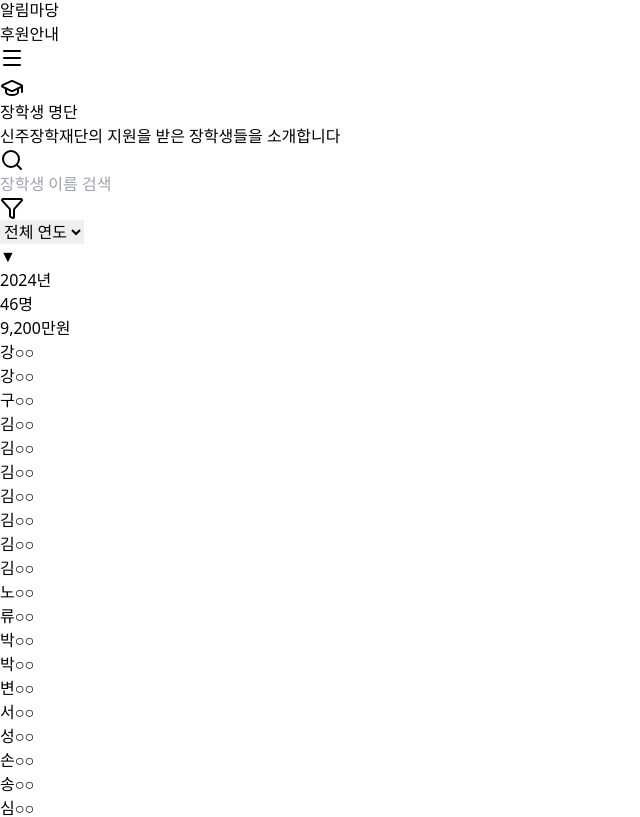
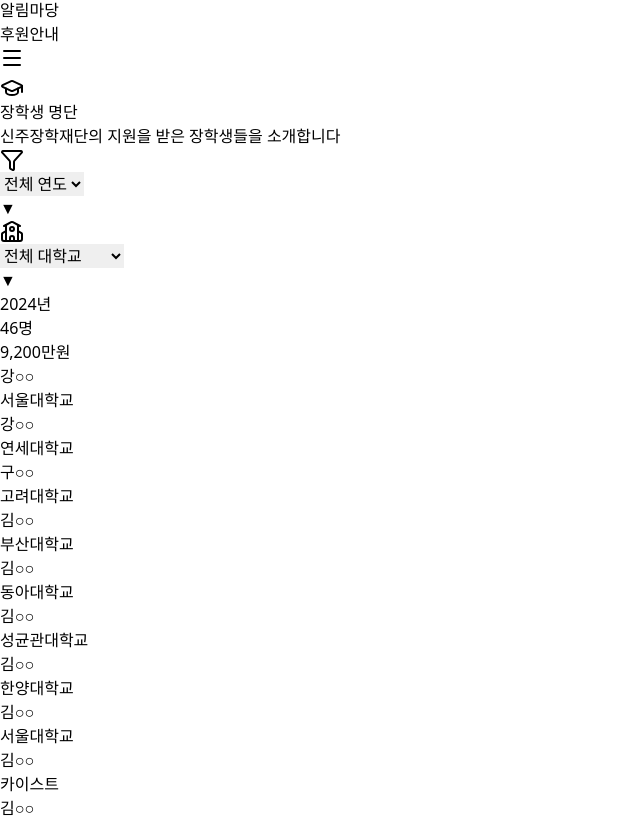
Before and after one commit to minjae-488/-, a Next.js app: page /-/scholarship/list in a window 1280 px wide. Shown: the part 170-987 px from the top of the page, without its empty margins (0-640 px from the left). Built offline with nearby package versions, Linux system fonts and the light colour scheme.

Commit message:
장학생 명단: 학교 필터 추가 및 검색 기능 정리

```diff
--- a/app/scholarship/list/page.tsx
+++ b/app/scholarship/list/page.tsx
@@ -1,25 +1,43 @@
 'use client';
 
 import { useState } from 'react';
-import { Search, GraduationCap, Filter } from 'lucide-react';
+import { GraduationCap, Filter, School } from 'lucide-react';
 
 export default function ScholarListPage() {
-    const [searchTerm, setSearchTerm] = useState('');
+
     const [selectedYear, setSelectedYear] = useState('all');
+    const [selectedUniversity, setSelectedUniversity] = useState('all');
 
-    // 실제 데이터 기반 (2022-2024 총 119명)
+    // 실제 데이터 기반 (2022-2024 총 119명) - 대학교 정보 추가됨
     const scholarsByYear = [
         {
             year: 2024,
             total: 46,
             amount: 92000000,
             scholars: [
-                '강○○', '강○○', '구○○', '김○○', '김○○', '김○○', '김○○', '김○○',
-                '김○○', '김○○', '노○○', '류○○', '박○○', '박○○', '변○○', '서○○',
-                '성○○', '손○○', '송○○', '심○○', '안○○', '여○○', '염○○', '오○○',
-                '우○○', '유○○', '윤○○', '이○○', '이○○', '이○○', '이○○', '이○○',
-                '임○○', '임○○', '장○○', '장○○', '전○○', '정○○', '정○○', '조○○',
-                '주○○', '최○○', '최○○', '하○○', '허○○', '황○○'
+                { name: '강○○', university: '서울대학교' }, { name: '강○○', university: '연세대학교' },
+                { name: '구○○', university: '고려대학교' }, { name: '김○○', university: '부산대학교' },
+                { name: '김○○', university: '동아대학교' }, { name: '김○○', university: '성균관대학교' },
+                { name: '김○○', university: '한양대학교' }, { name: '김○○', university: '서울대학교' },
+                { name: '김○○', university: '카이스트' }, { name: '김○○', university: '연세대학교' },
+                { name: '노○○', university: '고려대학교' }, { name: '류○○', university: '부산대학교' },
+                { name: '박○○', university: '서강대학교' }, { name: '박○○', university: '중앙대학교' },
+                { name: '변○○', university: '경희대학교' }, { name: '서○○', university: '이화여자대학교' },
+                { name: '성○○', university: '서울대학교' }, { name: '손○○', university: '연세대학교' },
+                { name: '송○○', university: '고려대학교' }, { name: '심○○', university: '성균관대학교' },
+                { name: '안○○', university: '포항공과대학교' }, { name: '여○○', university: '카이스트' },
+                { name: '염○○', university: '한양대학교' }, { name: '오○○', university: '서강대학교' },
+                { name: '우○○', university: '부산대학교' }, { name: '유○○', university: '동아대학교' },
+                { name: '윤○○', university: '경북대학교' }, { name: '이○○', university: '서울대학교' },
+                { name: '이○○', university: '연세대학교' }, { name: '이○○', university: '고려대학교' },
+                { name: '이○○', university: '성균관대학교' }, { name: '이○○', university: '한양대학교' },
+                { name: '임○○', university: '중앙대학교' }, { name: '임○○', university: '경희대학교' },
+                { name: '장○○', university: '이화여자대학교' }, { name: '장○○', university: '부산대학교' },
+                { name: '전○○', university: '경북대학교' }, { name: '정○○', university: '서울대학교' },
+                { name: '정○○', university: '카이스트' }, { name: '조○○', university: '포항공과대학교' },
+                { name: '주○○', university: '연세대학교' }, { name: '최○○', university: '고려대학교' },
+                { name: '최○○', university: '서강대학교' }, { name: '하○○', university: '성균관대학교' },
+                { name: '허○○', university: '한양대학교' }, { name: '황○○', university: '중앙대학교' }
             ]
         },
         {
@@ -27,11 +45,24 @@
             total: 35,
             amount: 70000000,
             scholars: [
-                '강○○', '곽○○', '권○○', '김○○', '김○○', '김○○', '김○○', '김○○',
-                '김○○', '남○○', '문○○', '박○○', '박○○', '박○○', '배○○', '서○○',
-                '심○○', '안○○', '오○○', '유○○', '윤○○', '이○○', '이○○', '이○○',
-                '임○○', '장○○', '전○○', '정○○', '정○○', '조○○', '주○○', '최○○',
-                '하○○', '허○○', '홍○○'
+                { name: '강○○', university: '서울대학교' }, { name: '곽○○', university: '연세대학교' },
+                { name: '권○○', university: '고려대학교' }, { name: '김○○', university: '부산대학교' },
+                { name: '김○○', university: '경북대학교' }, { name: '김○○', university: '성균관대학교' },
+                { name: '김○○', university: '한양대학교' }, { name: '김○○', university: '카이스트' },
+                { name: '김○○', university: '포항공과대학교' }, { name: '남○○', university: '서강대학교' },
+                { name: '문○○', university: '중앙대학교' }, { name: '박○○', university: '경희대학교' },
+                { name: '박○○', university: '이화여자대학교' }, { name: '박○○', university: '서울대학교' },
+                { name: '배○○', university: '연세대학교' }, { name: '서○○', university: '고려대학교' },
+                { name: '심○○', university: '부산대학교' }, { name: '안○○', university: '동아대학교' },
+                { name: '오○○', university: '성균관대학교' }, { name: '유○○', university: '한양대학교' },
+                { name: '윤○○', university: '서강대학교' }, { name: '이○○', university: '중앙대학교' },
+                { name: '이○○', university: '경희대학교' }, { name: '이○○', university: '서울대학교' },
+                { name: '임○○', university: '연세대학교' }, { name: '장○○', university: '고려대학교' },
+                { name: '전○○', university: '카이스트' }, { name: '정○○', university: '포항공과대학교' },
+                { name: '정○○', university: '부산대학교' }, { name: '조○○', university: '경북대학교' },
+                { name: '주○○', university: '성균관대학교' }, { name: '최○○', university: '한양대학교' },
+                { name: '하○○', university: '서강대학교' }, { name: '허○○', university: '중앙대학교' },
+                { name: '홍○○', university: '서울대학교' }
             ]
         },
         {
@@ -39,17 +70,34 @@
             total: 38,
             amount: 76000000,
             scholars: [
-                '강○○', '고○○', '곽○○', '권○○', '김○○', '김○○', '김○○', '김○○',
-                '김○○', '남○○', '류○○', '문○○', '박○○', '박○○', '박○○', '변○○',
-                '서○○', '성○○', '손○○', '송○○', '신○○', '안○○', '오○○', '우○○',
-                '유○○', '윤○○', '이○○', '이○○', '이○○', '임○○', '장○○', '전○○',
-                '정○○', '조○○', '주○○', '최○○', '하○○', '허○○'
+                { name: '강○○', university: '서울대학교' }, { name: '고○○', university: '연세대학교' },
+                { name: '곽○○', university: '고려대학교' }, { name: '권○○', university: '부산대학교' },
+                { name: '김○○', university: '경북대학교' }, { name: '김○○', university: '성균관대학교' },
+                { name: '김○○', university: '한양대학교' }, { name: '김○○', university: '서강대학교' },
+                { name: '김○○', university: '중앙대학교' }, { name: '남○○', university: '경희대학교' },
+                { name: '류○○', university: '이화여자대학교' }, { name: '문○○', university: '서울대학교' },
+                { name: '박○○', university: '카이스트' }, { name: '박○○', university: '포항공과대학교' },
+                { name: '박○○', university: '연세대학교' }, { name: '변○○', university: '고려대학교' },
+                { name: '서○○', university: '부산대학교' }, { name: '성○○', university: '동아대학교' },
+                { name: '손○○', university: '성균관대학교' }, { name: '송○○', university: '한양대학교' },
+                { name: '신○○', university: '서강대학교' }, { name: '안○○', university: '중앙대학교' },
+                { name: '오○○', university: '경희대학교' }, { name: '우○○', university: '서울대학교' },
+                { name: '유○○', university: '연세대학교' }, { name: '윤○○', university: '고려대학교' },
+                { name: '이○○', university: '카이스트' }, { name: '이○○', university: '포항공과대학교' },
+                { name: '이○○', university: '부산대학교' }, { name: '임○○', university: '경북대학교' },
+                { name: '장○○', university: '성균관대학교' }, { name: '전○○', university: '한양대학교' },
+                { name: '정○○', university: '서강대학교' }, { name: '조○○', university: '중앙대학교' },
+                { name: '주○○', university: '이화여자대학교' }, { name: '최○○', university: '서울대학교' },
+                { name: '하○○', university: '연세대학교' }, { name: '허○○', university: '고려대학교' }
             ]
         }
     ];
 
-    // 존재하는 모든 연도 추출
+    // 존재하는 모든 연도 및 대학교 추출
     const availableYears = scholarsByYear.map(d => d.year);
+    const availableUniversities = Array.from(new Set(
+        scholarsByYear.flatMap(y => y.scholars.map(s => s.university))
+    )).sort();
 
     return (
         <main className="min-h-screen bg-gradient-to-b from-blue-50 to-white">
@@ -69,18 +117,8 @@
             <div className="container mx-auto px-4 py-16 max-w-6xl">
                 {/* 검색 및 필터 */}
                 <div className="bg-white rounded-xl shadow-lg p-6 mb-12">
-                    <div className="flex flex-col md:flex-row gap-4 max-w-4xl mx-auto">
-                        {/* 검색창 */}
-                        <div className="relative flex-grow">
-                            <Search className="absolute left-4 top-1/2 transform -translate-y-1/2 text-gray-400 w-5 h-5" />
-                            <input
-                                type="text"
-                                placeholder="장학생 이름 검색"
-                                value={searchTerm}
-                                onChange={(e) => setSearchTerm(e.target.value)}
-                                className="w-full pl-11 pr-4 py-3 border border-gray-200 rounded-lg focus:border-blue-500 focus:ring-2 focus:ring-blue-100 transition-all outline-none"
-                            />
-                        </div>
+                    <div className="flex flex-col md:flex-row gap-4 max-w-5xl mx-auto">
+
 
                         {/* 연도 필터 */}
                         <div className="relative min-w-[140px]">
@@ -99,6 +137,24 @@
                                 ▼
                             </div>
                         </div>
+
+                        {/* 대학교 필터 */}
+                        <div className="relative min-w-[160px]">
+                            <School className="absolute left-4 top-1/2 transform -translate-y-1/2 text-gray-400 w-5 h-5" />
+                            <select
+                                value={selectedUniversity}
+                                onChange={(e) => setSelectedUniversity(e.target.value)}
+                                className="w-full pl-11 pr-8 py-3 border border-gray-200 rounded-lg focus:border-blue-500 focus:ring-2 focus:ring-blue-100 transition-all outline-none appearance-none bg-white cursor-pointer"
+                            >
+                                <option value="all">전체 대학교</option>
+                                {availableUniversities.map(uni => (
+                                    <option key={uni} value={uni}>{uni}</option>
+                                ))}
+                            </select>
+                            <div className="absolute right-3 top-1/2 transform -translate-y-1/2 pointer-events-none text-gray-500 text-xs">
+                                ▼
+                            </div>
+                        </div>
                     </div>
                 </div>
 
@@ -106,14 +162,14 @@
                 {scholarsByYear
                     .filter(item => selectedYear === 'all' || item.year.toString() === selectedYear)
                     .map((yearData) => {
-                        // 검색어 필터링
-                        const filteredScholars = yearData.scholars.filter(name =>
-                            name.includes(searchTerm)
-                        );
+                        // 대학교 필터링
+                        const filteredScholars = yearData.scholars.filter(scholar => {
+                            return selectedUniversity === 'all' || scholar.university === selectedUniversity;
+                        });
 
-                        // 검색어가 있는데 결과가 없으면 보여주지 않음 (단, 해당 연도가 선택된 상태라면 "검색 결과 없음"을 보여주는게 나을 수도 있지만,
-                        // 기존 로직처럼 여기서는 null을 리턴하고 아래에서 전체적으로 결과 없음을 체크하는게 깔끔함)
-                        if (filteredScholars.length === 0 && searchTerm !== '') return null;
+                        // 결과가 없으면 숨김. 단, 검색/필터가 걸려있을 때만 숨기고 아닐 땐 보여줌(사실 이 로직은 위에서 map을 돌리기 때문에
+                        // 연도 루프 안에서 개별 연도의 결과가 없을 때 null 처리하는 것이 맞음)
+                        if (filteredScholars.length === 0 && selectedUniversity !== 'all') return null;
 
                         return (
                             <div key={yearData.year} className="bg-white rounded-xl shadow-lg overflow-hidden mb-8">
@@ -123,9 +179,9 @@
                                         <h2 className="text-3xl font-bold">{yearData.year}년</h2>
                                         <div className="text-right">
                                             <div className="text-2xl font-bold">
-                                                {searchTerm ? `${filteredScholars.length}명 검색됨` : `${yearData.total}명`}
+                                                {selectedUniversity !== 'all' ? `${filteredScholars.length}명 검색됨` : `${yearData.total}명`}
                                             </div>
-                                            {!searchTerm && (
+                                            {selectedUniversity === 'all' && (
                                                 <div className="text-blue-100 text-sm">
                                                     {(yearData.amount / 10000).toLocaleString()}만원
                                                 </div>
@@ -137,12 +193,15 @@
                                 {/* 장학생 명단 */}
                                 <div className="p-8">
                                     <div className="grid grid-cols-2 sm:grid-cols-3 md:grid-cols-4 lg:grid-cols-6 gap-4">
-                                        {filteredScholars.map((name, index) => (
+                                        {filteredScholars.map((scholar, index) => (
                                             <div
                                                 key={`${yearData.year}-${index}`}
-                                                className="bg-gray-50 rounded-lg p-4 text-center hover:bg-blue-50 transition-colors"
+                                                className="bg-gray-50 rounded-lg p-4 text-center hover:bg-blue-50 transition-colors group"
                                             >
-                                                <div className="text-lg font-semibold text-gray-800">{name}</div>
+                                                <div className="text-lg font-semibold text-gray-800 mb-1">{scholar.name}</div>
+                                                <div className="text-xs text-blue-600 font-medium bg-blue-100 py-1 px-2 rounded-full inline-block">
+                                                    {scholar.university}
+                                                </div>
                                             </div>
                                         ))}
                                     </div>
@@ -154,14 +213,18 @@
                 {/* 검색 결과 없음 표시 */}
                 {(() => {
                     const visibleYears = scholarsByYear.filter(item => selectedYear === 'all' || item.year.toString() === selectedYear);
-                    const hasResults = visibleYears.some(year => year.scholars.some(s => s.includes(searchTerm)));
+                    const hasResults = visibleYears.some(year =>
+                        year.scholars.some(s =>
+                            selectedUniversity === 'all' || s.university === selectedUniversity
+                        )
+                    );
 
-                    if (!hasResults && (searchTerm || selectedYear !== 'all')) {
+                    if (!hasResults && (selectedYear !== 'all' || selectedUniversity !== 'all')) {
                         return (
                             <div className="text-center py-20 bg-gray-50 rounded-xl">
-                                <Search className="w-12 h-12 text-gray-300 mx-auto mb-4" />
+                                <Filter className="w-12 h-12 text-gray-300 mx-auto mb-4" />
                                 <p className="text-xl text-gray-500">조건에 맞는 결과가 없습니다.</p>
-                                <p className="text-gray-400 mt-2">검색어 또는 필터를 변경해보세요.</p>
+                                <p className="text-gray-400 mt-2">필터를 변경해보세요.</p>
                             </div>
                         );
                     }
```
